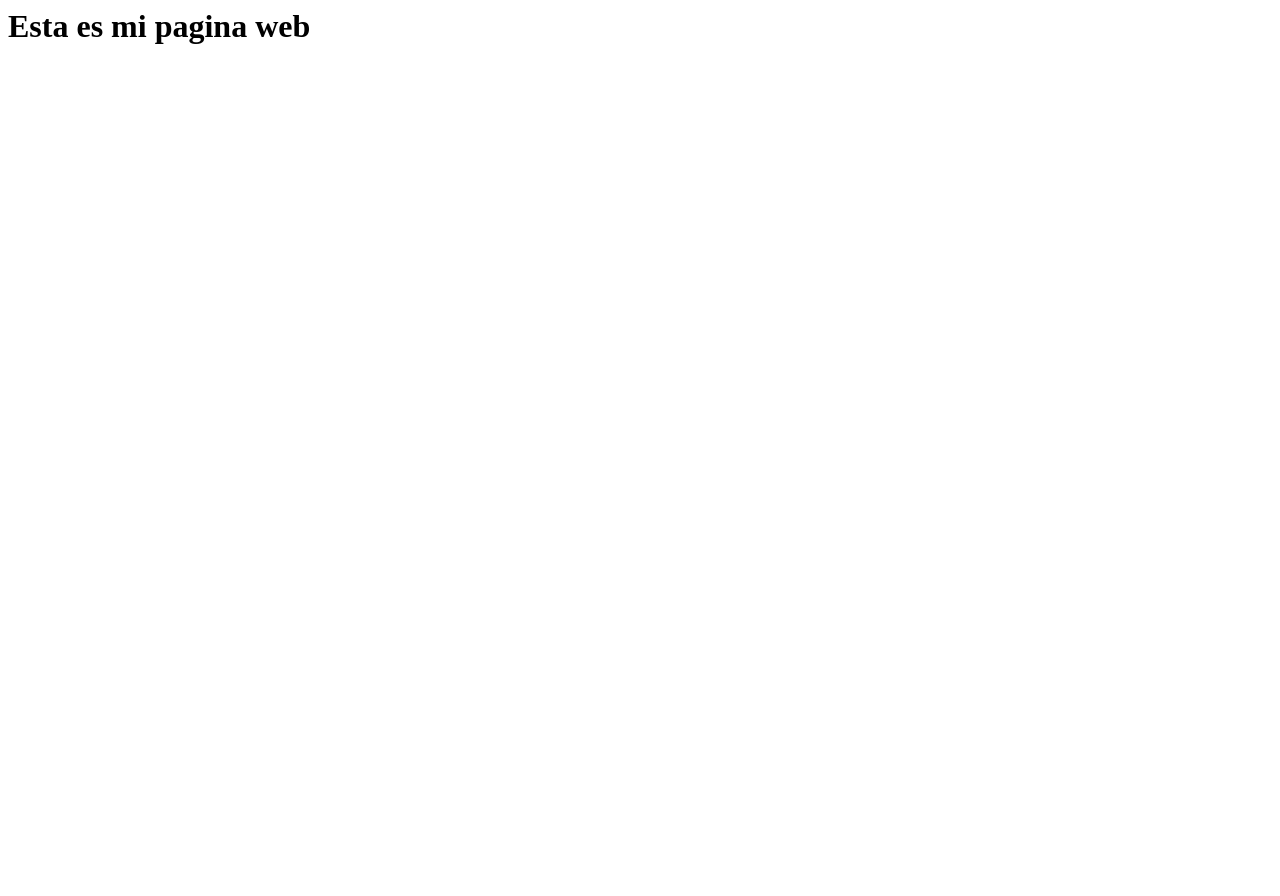
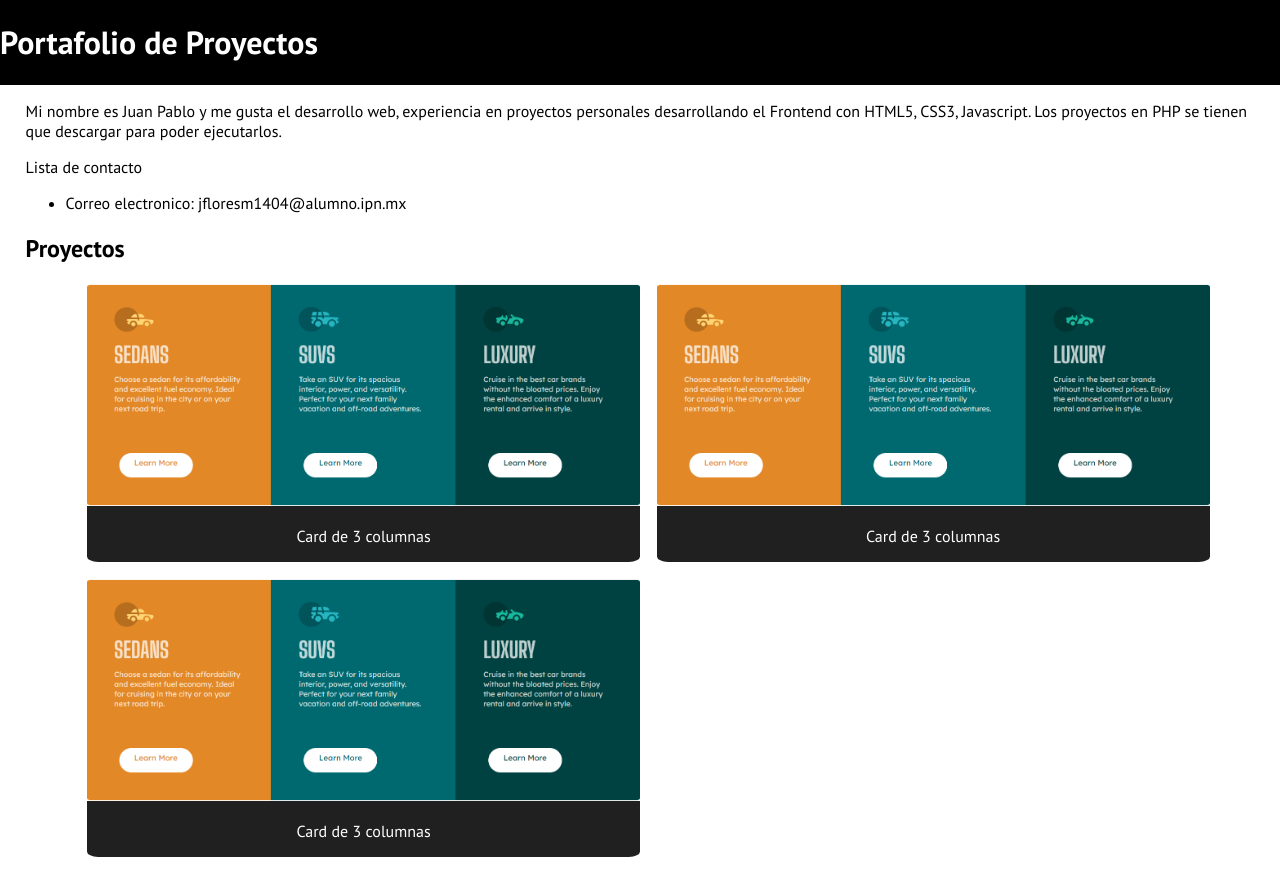
Before and after one commit to essenJean223/proyectos, a plain HTML site: page index.html in a window 1280 px wide. Before the commit the page ends 800 px from the top, so only its background shows below. Drawn offline with Linux system fonts and the light colour scheme.

Commit message:
Add files via upload

```diff
--- a/index.html
+++ b/index.html
@@ -1,6 +1,54 @@
-<html>
-  <head></head>
-  <body>
-    <h1>Esta es mi pagina web</h1>
-  </body>
+<!DOCTYPE html>
+<html lang="es">
+
+<head>
+    <meta charset="UTF-8">
+    <meta http-equiv="X-UA-Compatible" content="IE=edge">
+    <meta name="viewport" content="width=device-width, initial-scale=1.0">
+    <link rel="stylesheet" type="text/css" href="./style.css" />
+    <link rel="preconnect" href="https://fonts.googleapis.com">
+    <link rel="preconnect" href="https://fonts.gstatic.com" crossorigin>
+    <link href="https://fonts.googleapis.com/css2?family=PT+Sans:wght@400;700&display=swap" rel="stylesheet">
+    <title>Proyectos</title>
+</head>
+
+<body>
+    <header>
+        <h1>Portafolio de Proyectos</h1>
+    </header>
+    <div id="contenedor">
+        <p>
+            Mi nombre es Juan Pablo y me gusta el desarrollo web, experiencia en proyectos personales desarrollando el
+            Frontend con HTML5, CSS3, Javascript. Los proyectos en PHP se tienen que descargar para poder ejecutarlos.
+        </p>
+        <p>
+            Lista de contacto
+            <ul>
+                <li>Correo electronico: jfloresm1404@alumno.ipn.mx</li>
+            </ul>
+        </p>
+        <h2>Proyectos</h2>
+        <div id="cont-proy">
+            <div class="proyectos">
+                <img src="./img/3-card.PNG" alt="imagen del proyecto">
+                <p><a href="https://essenjean223.github.io/webFront3column/">Card de 3 columnas</a></p>
+            </div>
+            <div class="proyectos">
+                <img src="./img/3-card.PNG" alt="imagen del proyecto">
+                <p><a href="https://essenjean223.github.io/webFront3column/">Card de 3 columnas</a></p>
+            </div>
+            <div class="proyectos">
+                <img src="./img/3-card.PNG" alt="imagen del proyecto">
+                <p><a href="https://essenjean223.github.io/webFront3column/">Card de 3 columnas</a></p>
+            </div>
+            <!--
+            <div class="proyectos">
+                <img src="" alt="">
+                <p><a href="">Titulo</a></p>
+            </div>
+            -->
+        </div>
+    </div>
+</body>
+
 </html>
--- /dev/null
+++ b/style.css
@@ -0,0 +1,52 @@
+
+*{
+    font-family: 'PT Sans', sans-serif;
+}
+
+body{
+    display: flex;
+    flex-direction: column;
+    margin: 0;
+    padding: 0;
+}
+
+header{
+    margin: 0;
+    padding: 0;
+    background-color: black;
+    color: white;
+}
+
+#contenedor{
+    margin: 0 2%;
+}
+
+#cont-proy{
+    display: grid;
+    grid-template-columns: 50% 50%;
+    grid-template-rows: 50% 50%;
+    column-gap: 1.5%;
+    row-gap: 3%;
+    margin: 0 5% 10% 5%;
+}
+
+.proyectos{
+    background-color: rgb(32, 32, 32);
+    color: white;
+    text-align: center;
+    border-radius: 2%;
+}
+
+.proyectos a{
+    color: white;
+    text-decoration: none;
+}
+
+.proyectos img{
+    min-width: 50%;
+    max-width: 100%;
+}
+
+h1{
+    size: 400;
+}
```
Also changed, not shown: img/3-card.PNG (added).
